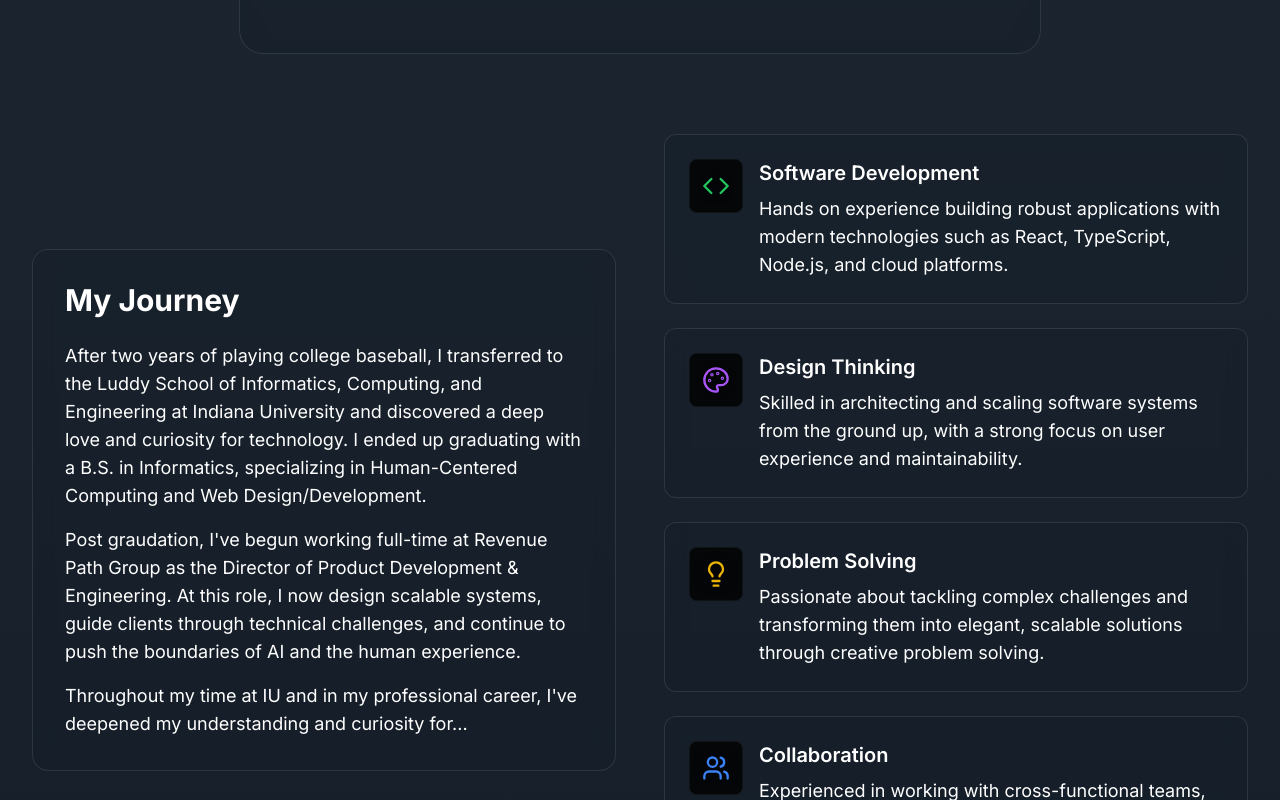
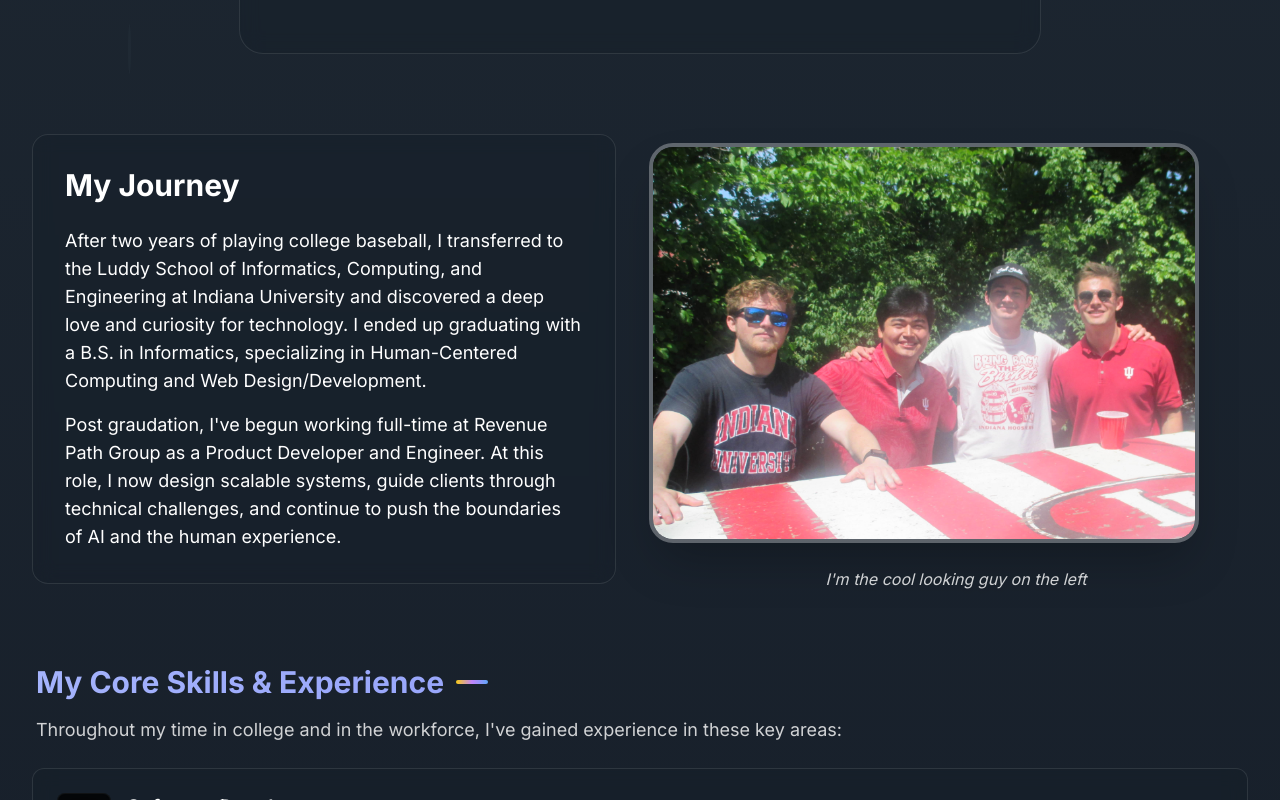
Before and after one commit to dylGray/dylans-web, a React (Vite) app: page / in a window 1280 px wide. Shown: the part 760-1560 px from the top of the page. Built offline with nearby package versions, Linux system fonts and the light colour scheme.

Commit message:
ui changes

```diff
--- a/src/components/About.tsx
+++ b/src/components/About.tsx
@@ -1,4 +1,5 @@
 import { Code, Palette, Lightbulb, Users } from 'lucide-react';
+import doodsImg from '../doods.png';
 
 const About = () => {
   const experiences = [
@@ -33,22 +34,37 @@ const About = () => {
       <div className="max-w-7xl mx-auto">
 
         <div className="grid grid-cols-1 lg:grid-cols-2 gap-12 items-center mb-16">
-          <div className="glass rounded-2xl p-8">
+          <div className="glass rounded-2xl p-8 relative overflow-visible">
             <h3 className="text-2xl sm:text-3xl font-bold text-white mb-6">My Journey</h3>
               <div className="space-y-4 text-white leading-relaxed">
                 <p className='text-sm md:text-lg'>
                   After two years of playing college baseball, I transferred to the Luddy School of Informatics, Computing, and Engineering at Indiana University and discovered a deep love and curiosity for technology. I ended up graduating with a B.S. in Informatics, specializing in Human-Centered Computing and Web Design/Development.
                 </p>
                 <p className='text-sm md:text-lg'>
-                  Post graudation, I've begun working full-time at Revenue Path Group as the Director of Product Development & Engineering. At this role, I now design scalable systems, guide clients through technical challenges, and continue to push the boundaries of AI and the human experience.
-                </p>
-                <p className='text-sm md:text-lg'>
-                  Throughout my time at IU and in my professional career, I've deepened my understanding and curiosity for...
+                  Post graudation, I've begun working full-time at Revenue Path Group as a Product Developer and Engineer. At this role, I now design scalable systems, guide clients through technical challenges, and continue to push the boundaries of AI and the human experience.
                 </p>
               </div>
           </div>
+          {/* Large image outside the container, only on desktop */}
+          <div className="-mb-20 hidden lg:flex flex-col items-center relative">
+            <img
+              src={doodsImg}
+              alt="Dylan and Doods"
+              className="w-[550px] h-[400px] object-cover rounded-3xl shadow-2xl border-4 border-white/30 mb-4 -mt-16 lg:-ml-16"
+              style={{ objectPosition: 'center' }}
+            />
+            <span className="text-base text-white/80 italic mt-2 drop-shadow-lg">I'm the cool looking guy on the left</span>
+          </div>
+        </div>
 
-          <div className="space-y-6">
+        <div className="space-y-6 md:pt-4">
+          <h2 className="text-2xl sm:text-3xl font-bold text-gradient -mb-2 flex gap-3 px-1">
+            My Core Skills & Experience
+            <span className="hidden md:inline-block mt-4 w-8 h-1 bg-gradient-to-r from-yellow-400 via-purple-400 to-blue-400 rounded-full" />
+          </h2>
+          <p className="text-white/80 text-base sm:text-lg max-w-4xl mb-2 px-1">
+            Throughout my time in college and in the workforce, I've gained experience in these key areas:
+          </p>
           {experiences.map((exp, index) => (
             <div key={index} className="glass rounded-xl p-6 hover:shadow-xl transition-transform duration-200 group">
               <div className="flex items-start space-x-4">
@@ -72,7 +88,6 @@ const About = () => {
           ))}
           </div>
       </div>
-      </div>
     </section>
   );
 };
--- a/src/components/Footer.tsx
+++ b/src/components/Footer.tsx
@@ -39,7 +39,7 @@ const Footer = () => {
 
             <div className="flex flex-col sm:flex-row items-center justify-center space-y-4 sm:space-y-0 sm:space-x-8 mb-12">
                 <a
-                  href="#"
+                  href=""
                   className="glass-dark rounded-full px-6 py-3 text-white inline-flex items-center space-x-3 cursor-default"
                   aria-label="Send email to Dylan"
                 >
--- a/src/components/Projects.tsx
+++ b/src/components/Projects.tsx
@@ -57,7 +57,7 @@ const Projects = () => {
     <section id="projects" className="py-20 px-4 sm:px-6 lg:px-8">
       <div className="w-full mx-auto">
         <div className="text-center mb-16">
-          <h2 className="text-3xl sm:text-4xl lg:text-5xl font-bold text-white mb-6">
+          <h2 className="text-2xl sm:text-3xl lg:text-4xl font-bold text-white mb-6">
             Featured <span className="text-gradient">Projects</span>
           </h2>
           <p className="text-lg sm:text-xl text-white max-w-3xl mx-auto leading-relaxed">
```
Also changed, not shown: src/doods.png (added). Lines whose indentation alone changed are shown as unchanged.
